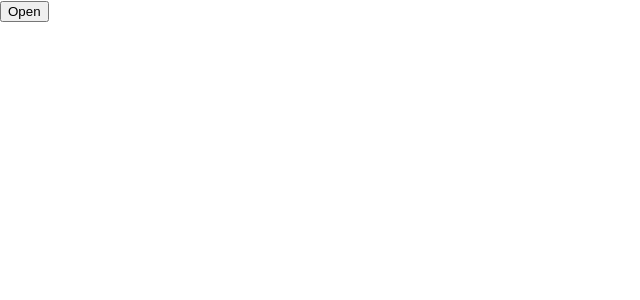
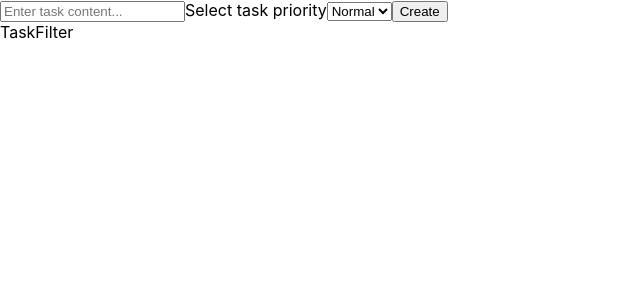
Before and after one commit to AnnaDorosheva/react-app-planner, a React (Create React App) app: page / in a window 1280 px wide. Shown: the top 300 px of the page, without its empty margins (0-640 px from the left). Built offline with nearby package versions, Linux system fonts and the light colour scheme.

Commit message:
add tsks aditor

```diff
--- a/package.json
+++ b/package.json
@@ -6,10 +6,12 @@
     "@testing-library/jest-dom": "^5.14.1",
     "@testing-library/react": "^11.2.7",
     "@testing-library/user-event": "^12.8.3",
+    "axios": "^0.24.0",
     "gh-pages": "^3.2.3",
     "react": "^17.0.2",
     "react-dom": "^17.0.2",
     "react-scripts": "4.0.3",
+    "shortid": "^2.2.16",
     "web-vitals": "^1.1.2"
   },
   "homepage": "https://annadorosheva.github.io/react-app-planner/",
--- a/src/components/App/App.js
+++ b/src/components/App/App.js
@@ -1,28 +1,53 @@
 import React, { Component } from 'react'
-import ModalWindow from '../ModalWindow/ModalWindow';
+import shortid from 'shortid';
+import TaskEditor from "../TaskEditor/TaskEditor";
+import TaskFilter from '../TaskFilter/TaskFilter';
+import TaskList from '../TaskList/TaskList';
 
 export default class App extends Component {
   state = {
-    isModalOpen: false
+    tasks: [],
   };
 
-  openModal = () => this.setState( { isModalOpen: true});
-  closeModal = () => this.setState( { isModalOpen: false});
 
+addTask = (task) => {
+  const taskToAdd = {
+    ...task,
+    id: shortid.generate(),
+    complited: false
+  }
+  this.setState( state => ({
+    tasks: [...state.tasks, taskToAdd]
+  }))
+}
   render() {
-
+    const { tasks } = this.state;
     return (
       <div>
-
-       <button onClick={this.openModal}>Open</button>
-       {this.state.isModalOpen && (       <ModalWindow onClose={this.closeModal}>
-         <h2>Modal window</h2>
-         <p>Моя цель - донести до вас все необходимое для того, чтобы вы сразу, с довольно хорошим пониманием вопроса, начали пользоваться git. Здесь я не беру цель рассказать все темы, но только те, которые нужны чтобы сразу начать пользоваться Git.
-         </p>
-         <button onClick={this.closeModal}>Close modal</button>
-       </ModalWindow>)}
-
-
+   <TaskEditor onAddTask={this.addTask}/>
+   <TaskFilter />
+   <TaskList items={tasks}/>
   </div> )
   }
 }
+// ===================================================================
+// modal window
+// openModal = () => this.setState( { isModalOpen: true});
+// closeModal = () => this.setState( { isModalOpen: false});
+
+// render() {
+
+//   return (
+//     <div>
+
+//      <button onClick={this.openModal}>Open</button>
+//      {this.state.isModalOpen && (       <ModalWindow onClose={this.closeModal}>
+//        <h2>Modal window</h2>
+//        <p>Моя цель - донести до вас все необходимое для того, чтобы вы сразу, с довольно хорошим пониманием вопроса, начали пользоваться git. Здесь я не беру цель рассказать все темы, но только те, которые нужны чтобы сразу начать пользоваться Git.
+//        </p>
+//        <button onClick={this.closeModal}>Close modal</button>
+//      </ModalWindow>)}
+
+
+// </div> )
+// }
--- /dev/null
+++ b/src/components/TaskEditor/TaskEditor.js
@@ -0,0 +1,40 @@
+import React, { Component } from 'react';
+
+export default class TaskEditor extends Component {
+  state = {
+    text: '',
+    priority: "normal"
+  }
+  handleChange = (e) => {
+    this.setState({
+      [e.target.name]: e.target.value
+    })
+  }
+  handleSubmit = (e) => {
+    e.preventDefault();
+
+this.props.onAddTask({...this.state});
+this.setState({
+  text: '',
+  priority: "normal"
+})
+  }
+  render() {
+    const { priority, text} = this.state;
+    return (
+      <form onSubmit={this.handleSubmit}>
+        <input type="text" value={text} onChange={this.handleChange} name="text" placeholder="Enter task content..." />
+        <label>
+          Select task priority
+          <select name="priority" onChange={this.handleChange} value={priority}>
+          <option value="low">Low</option>
+          <option value="normal">Normal</option>
+          <option value="high">High</option>
+          </select>
+        </label>
+        <button type="submit" onSubmit={this.handleSubmit}>Create</button>
+      </form>
+
+    )
+  }
+};
--- /dev/null
+++ b/src/components/TaskFilter/TaskFilter.js
@@ -0,0 +1,11 @@
+import React, { Component } from 'react';
+
+export default class TaskFilter extends Component {
+  render() {
+    return (
+      <div>
+        TaskFilter
+      </div>
+    )
+  }
+};
--- /dev/null
+++ b/src/components/TaskList/Task/Task.js
@@ -0,0 +1,25 @@
+import React from 'react';
+import s from './Task.module.css';
+
+const Task = ({text, priority, complited}) => {
+  return (
+    <div className={`${s.task}${s[`${priority}Priority`]}`}>
+      <p>{text}</p>
+      <div>
+        <button type="button">Delite</button>
+        <select value={priority} name="priority">
+          <option value="low">Low</option>
+          <option value="normal">Normal</option>
+          <option value="high">High</option>
+        </select>
+
+        <label>
+          Complited
+          <input type="checkbox" checked={complited} />
+        </label>
+      </div>
+    </div>
+  )
+};
+
+export default Task;
--- /dev/null
+++ b/src/components/TaskList/Task/Task.module.css
@@ -0,0 +1,14 @@
+
+.lowPriority {
+  border-color: green;
+}
+.normalPriority {
+  border-color: rgb(190, 146, 240);
+}
+.highPriority {
+  border-color: red;
+}
+.task {
+  width: 300px;
+  background-color: honeydew;
+}
--- /dev/null
+++ b/src/components/TaskList/TaskList.js
@@ -0,0 +1,14 @@
+import React from 'react';
+import Task from "./Task/Task";
+
+const TaskList = ({ items }) => {
+  return (
+items.length > 0 && (
+  <ul>
+    {items.map(item => <li key={item.id}><Task {...item} /></li>)}
+  </ul>
+)
+  )
+}
+
+export default TaskList
```
Also changed, not shown: src/components/TaskEditor/TaskEditor.module.css (added), src/components/TaskFilter/TaskFilter.module.css (added), 1 other file (tests, documents, lock files or other folders).
